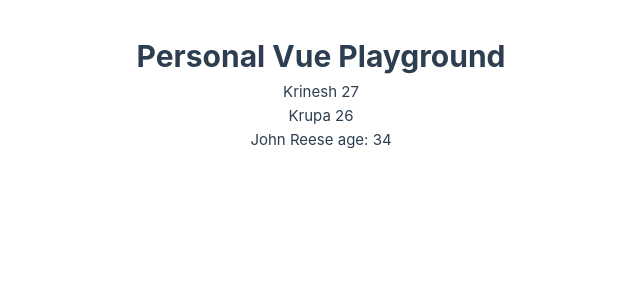
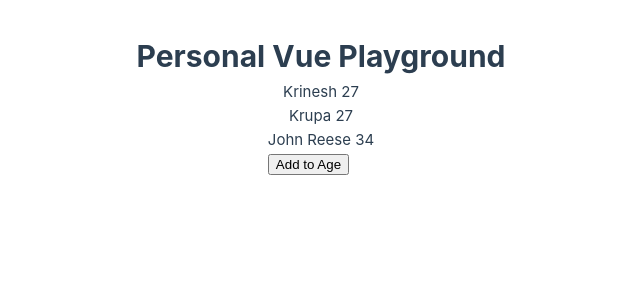
Before and after one commit to pkrinesh/vue-playground, a Vue app: page / in a window 1280 px wide. Shown: the top 300 px of the page, without its empty margins (319-959 px from the left). Built offline with nearby package versions, Linux system fonts and the light colour scheme.

Commit message:
refactor: the-scopped-slots

```diff
--- a/src/App.vue
+++ b/src/App.vue
@@ -10,11 +10,13 @@ const data = ref<TNameProps>({ name: 'Krinesh', age: 27 })
 <template>
 	<main>
 		<h1 class="heading">Personal Vue Playground</h1>
-		<p>{{ data.name }} {{ data.age }}</p>
-		<TheName :name="'Krupa'" :age="26" />
+		<!-- <p>{{ data.name }} {{ data.age }}</p> -->
+		<TheName v-bind="data" />
+		<TheName v-bind="{ name: 'Krupa', age: 27, address: '' }" />
 		<TheScopedSlot>
-			<template #default="{ first_name, last_name, age }">
-				<p>{{ first_name }} {{ last_name }} age: {{ age }}</p>
+			<template #default="props">
+				<p>{{ props.first_name }} {{ props.last_name }} {{ props.age }}</p>
+				<button @click="props.onIncreaseAge">Add to Age</button>
 			</template>
 		</TheScopedSlot>
 	</main>
--- a/src/components/TheScopedSlot.vue
+++ b/src/components/TheScopedSlot.vue
@@ -10,12 +10,21 @@ const data = ref({
 })
 
 defineSlots<{
-	default: (props: { first_name: string; last_name: string; age: number }) => any
+	default: (props: {
+		first_name: string
+		last_name: string
+		age: number
+		onIncreaseAge: () => void
+	}) => any
 }>()
+
+const increaseAge = () => {
+	data.value.age++
+}
 </script>
 
 <template>
 	<div>
-		<slot v-bind="data"></slot>
+		<slot v-bind="{ ...data, onIncreaseAge: increaseAge }"></slot>
 	</div>
 </template>
```
